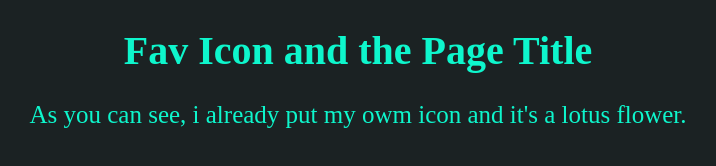
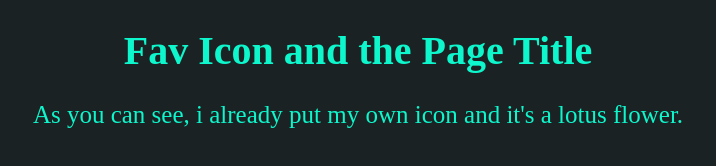
Before and after one commit to MochiOni/Learning-Activity-2-FavIcon, a plain HTML site: page index.html in a window 1280 px wide. Shown: the full height of the page, 282-998 px from the left. Drawn offline with Linux system fonts and the light colour scheme.

Commit message:
Update index.html

```diff
--- a/index.html
+++ b/index.html
@@ -8,7 +8,7 @@
 </head>
 <body>
   <h1>Fav Icon and the Page Title</h1>
-  <p>As you can see, i already put my owm icon and it's a lotus flower.</p>
+  <p>As you can see, i already put my own icon and it's a lotus flower.</p>
 </body>
 </html>
 <!--FavIcon is the one to put a icon or logo to the website and the page title is the one that put a name to the website. -->
```
